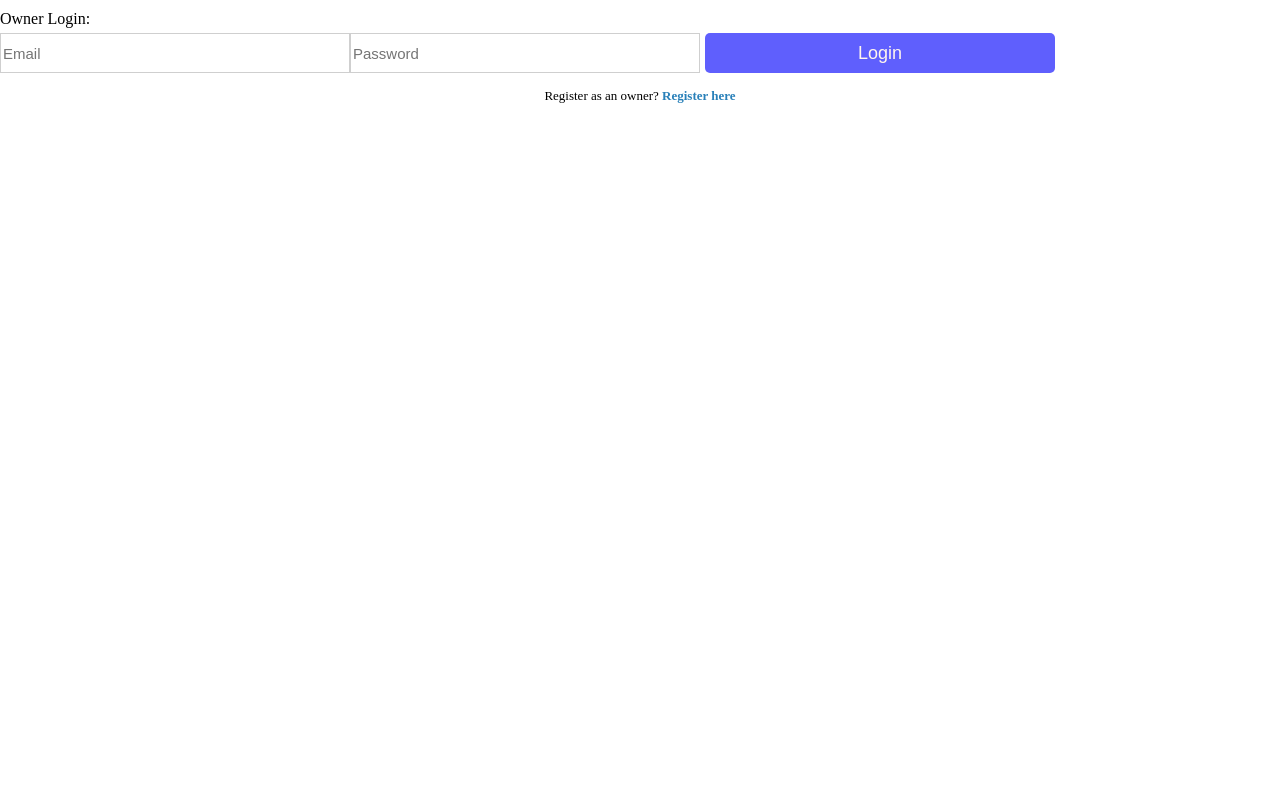
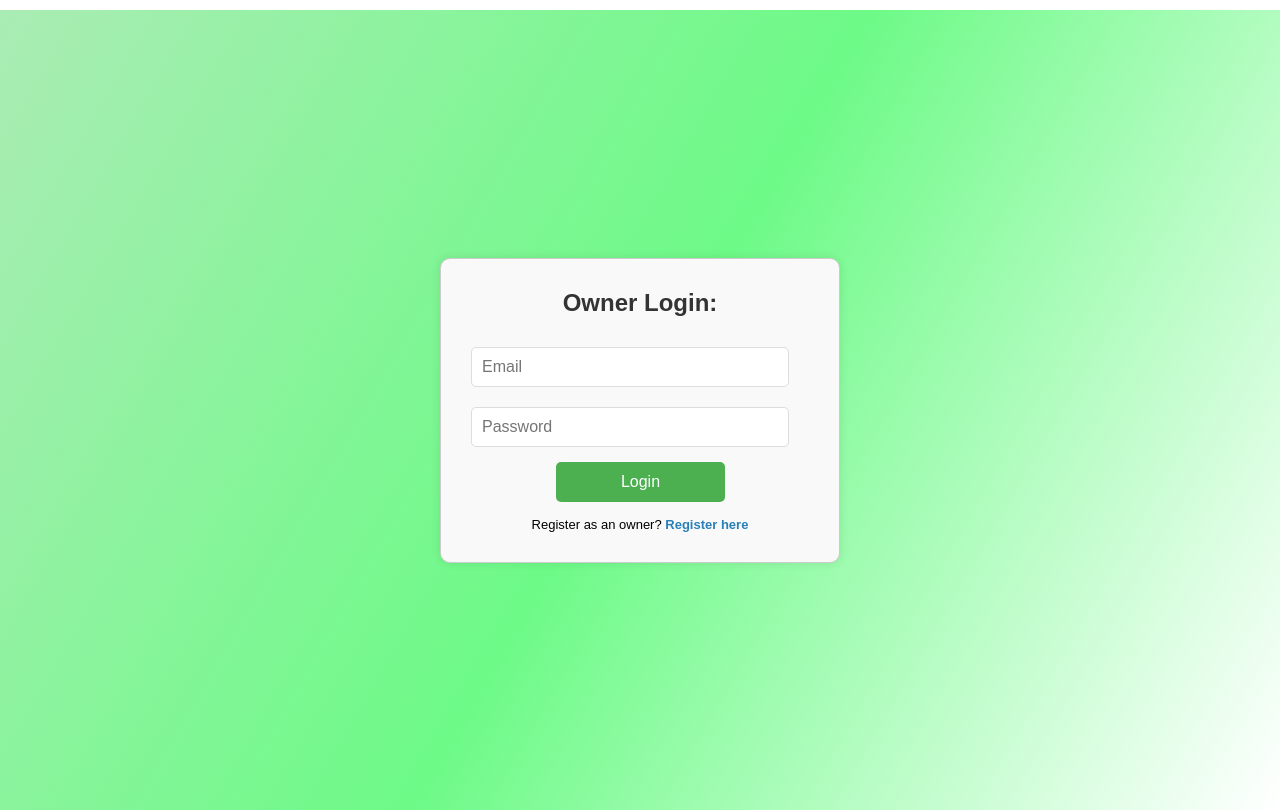
Before and after one commit to TechonomicsProjectTeam/MERAKI_Academy_Project_5, a React (Create React App) app in the folder frontend/: page /owner-login in a window 1280 px wide. Built offline with nearby package versions, Linux system fonts and the light colour scheme.

Commit message:
owner login css

```diff
--- a/frontend/src/Pages/OwnerLogin/OwnerLogin.js
+++ b/frontend/src/Pages/OwnerLogin/OwnerLogin.js
@@ -5,6 +5,7 @@
 import {jwtDecode} from "jwt-decode";
 import { setLogin} from "../../redux/reducers/Auth/Auth";
 import {setShopInfo} from "../../redux/reducers/Shops/Shops"
+import "../OwnerLogin/Style.css";
 
 const OwnerLogin = () => {
   const navigate = useNavigate();
@@ -54,6 +55,7 @@
     }
   };
   return (
+    <div className="Oner">
     <div className="Form">
       <p className="Title">Owner Login:</p>
       <form onSubmit={login}>
@@ -67,7 +69,7 @@
           placeholder="Password"
           onChange={(e) => setPassword(e.target.value)}
         />
-        <button type="submit">Login</button>
+        <button className="buttonLogin" type="submit">Login</button>
 
       </form>
       <div className="owner_register-link">
@@ -75,6 +77,7 @@
         </div>
       {message && <div className="ErrorMessage">{message}</div>}
     </div>
+    </div>
   );
 };
 
--- a/frontend/src/Pages/OwnerLogin/Style.css
+++ b/frontend/src/Pages/OwnerLogin/Style.css
@@ -0,0 +1,74 @@
+.Oner {
+    font-family: 'Arial', sans-serif;
+    background: linear-gradient(120deg, #aaecb4, #6dfa87, #ffffff);
+    height: 100vh;
+    display: flex;
+    justify-content: center;
+    align-items: center;
+    margin: 0;
+  }
+
+.Form {
+    width: 400px;
+    margin: 50px auto;
+    padding: 30px;
+    border: 1px solid #ccc;
+    border-radius: 10px;
+    box-shadow: 0 0 10px rgba(0, 0, 0, 0.1);
+    background-color: #f9f9f9;
+  }
+
+  .Title {
+    font-size: 24px;
+    margin-bottom: 20px;
+    text-align: center;
+    color: #333;
+    font-weight: bold;
+  }
+
+  input[type="email"],
+  input[type="password"] {
+  width: calc(100% - 20px);
+  margin: 10px auto;
+  padding: 10px;
+  border: 1px solid #ddd;
+  border-radius: 5px;
+  font-size: 16px;
+}
+
+.buttonLogin {
+  width:50% ;
+  padding: 10px;
+  border: none;
+  border-radius: 5px;
+  background-color: #4CAF50;
+  color: white;
+  font-size: 16px;
+  cursor: pointer;
+  transition: background-color 0.3s ease;
+  margin-left: 85px;
+}
+
+button:hover {
+    background-color: #45a049;
+  }
+
+  .ErrorMessage {
+    margin-top: 20px;
+    color: red;
+    text-align: center;
+  }
+
+  .owner_register-link {
+    margin-top: 20px;
+    text-align: center;
+  }
+
+  .owner_register-link a {
+    color: #4CAF50;
+    text-decoration: none;
+  }
+
+  .owner_register-link a:hover {
+    text-decoration: underline;
+  }
```
